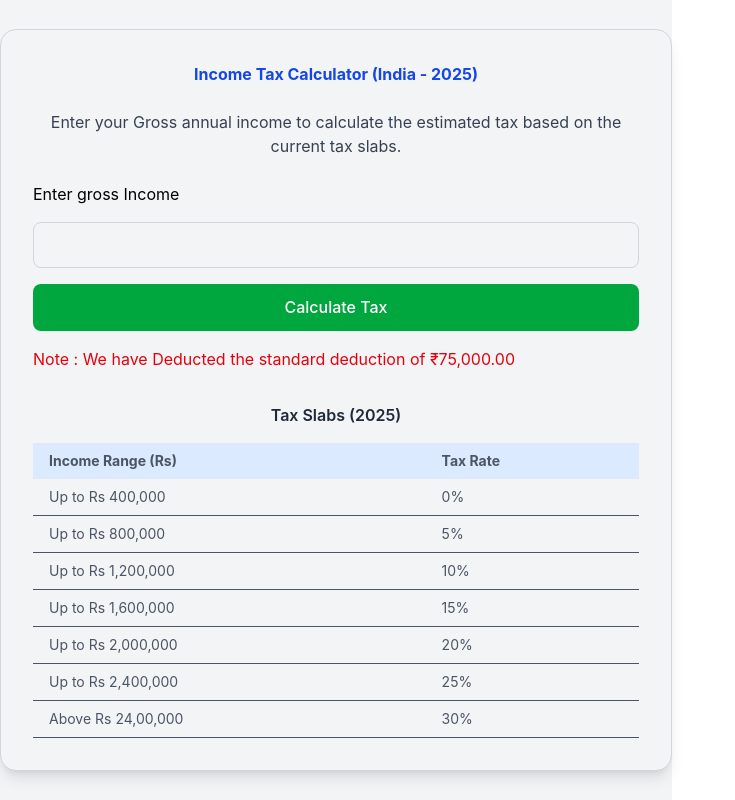
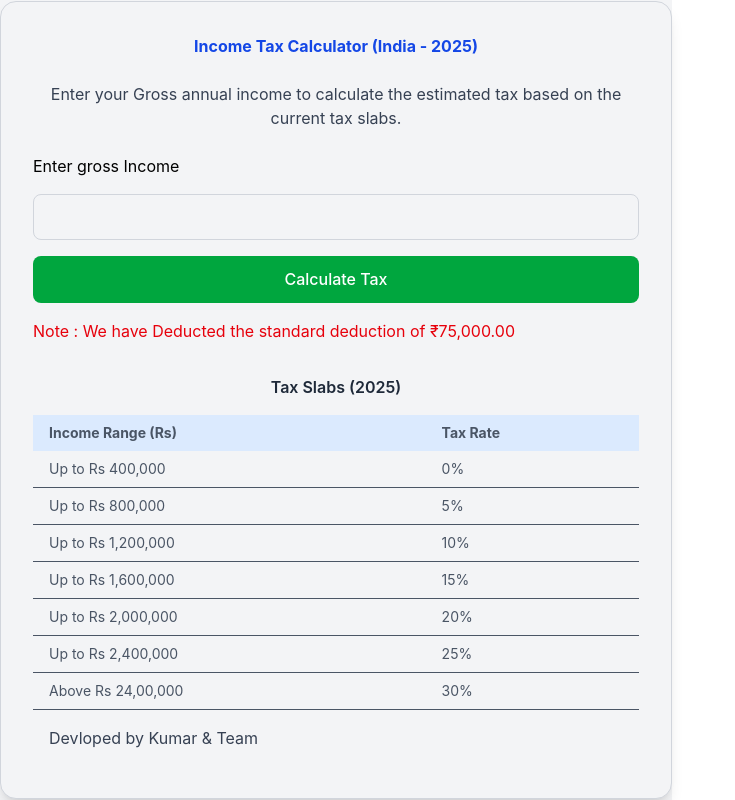
Before and after one commit to kumaraswamyDR/tax-calculator, a React (Vite) app: page / in a window 1280 px wide. Shown: the whole page, without its empty margins (0-735 px from the left). Built offline with nearby package versions, Linux system fonts and the light colour scheme.

Commit message:
Updated standard

```diff
--- a/src/TaxCalculator.tsx
+++ b/src/TaxCalculator.tsx
@@ -193,6 +193,7 @@ const handleInputChange = (e: React.ChangeEvent<HTMLInputElement>) => {
             </tbody>
           </table>
         </CardBody>
+        <p className="p-4">Devloped by Kumar & Team</p>
       </Card>
     </motion.div>
   );
```
